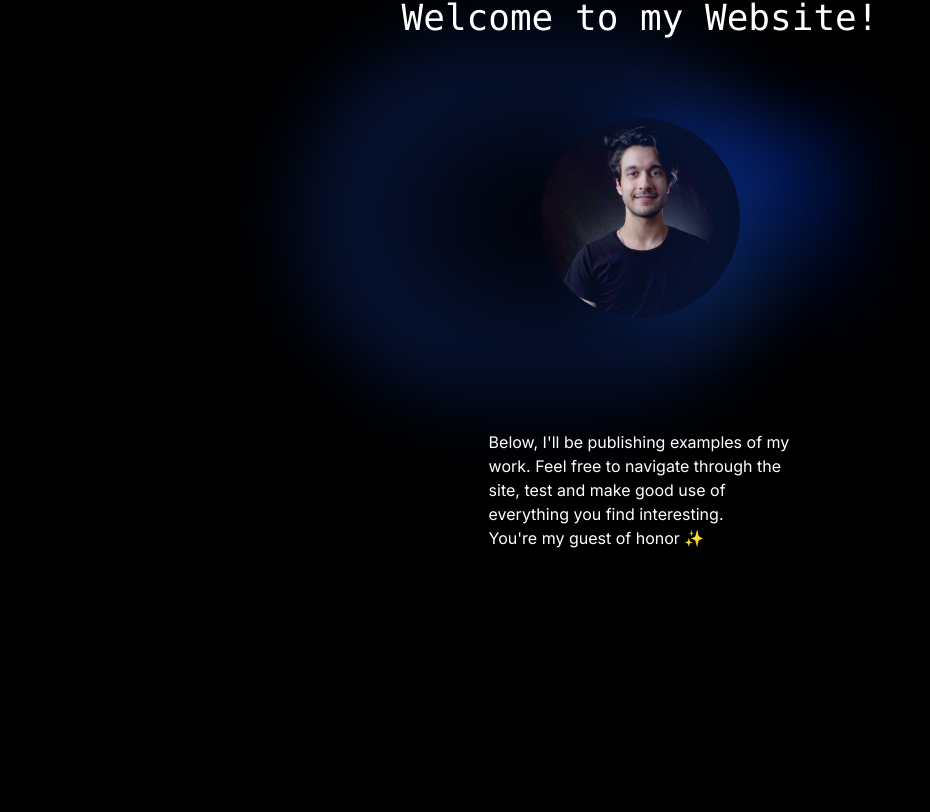
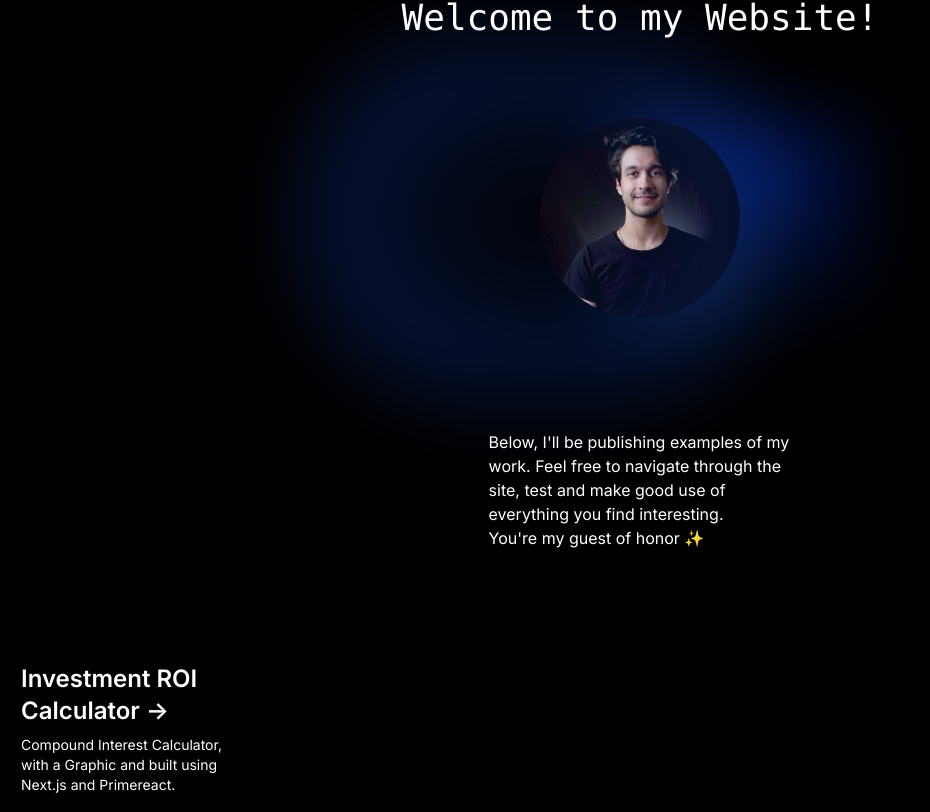
Before and after one commit to apiedrar/alejandro-portfolio-website, a Next.js app: page / in a window 1280 px wide. Shown: the part 162-974 px from the top of the page, without its empty margins (0-930 px from the left). Before the commit the page ends 808 px from the top, so only its background shows below. Built offline with nearby package versions, Linux system fonts and the light colour scheme.

Commit message:
merge and continue from here

```diff
--- a/src/app/page.tsx
+++ b/src/app/page.tsx
@@ -32,7 +32,7 @@
       <div className="mb-5 grid text-center lg:mb-0 lg:w-full lg:max-w-7xl lg:grid-cols-5 lg:text-left lg:place-items-stretch">
         <Link
           href="/roi-calculator"
-          className="hidden group rounded-lg border border-transparent px-5 py-4 transition-colors hover:border-gray-300 hover:bg-gray-100 hover:dark:border-neutral-700 hover:dark:bg-neutral-800/30"
+          className="group rounded-lg border border-transparent px-5 py-4 transition-colors hover:border-gray-300 hover:bg-gray-100 hover:dark:border-neutral-700 hover:dark:bg-neutral-800/30"
           rel="noopener noreferrer"
         >
           <h2 className="mb-2 text-2xl font-semibold">
```
